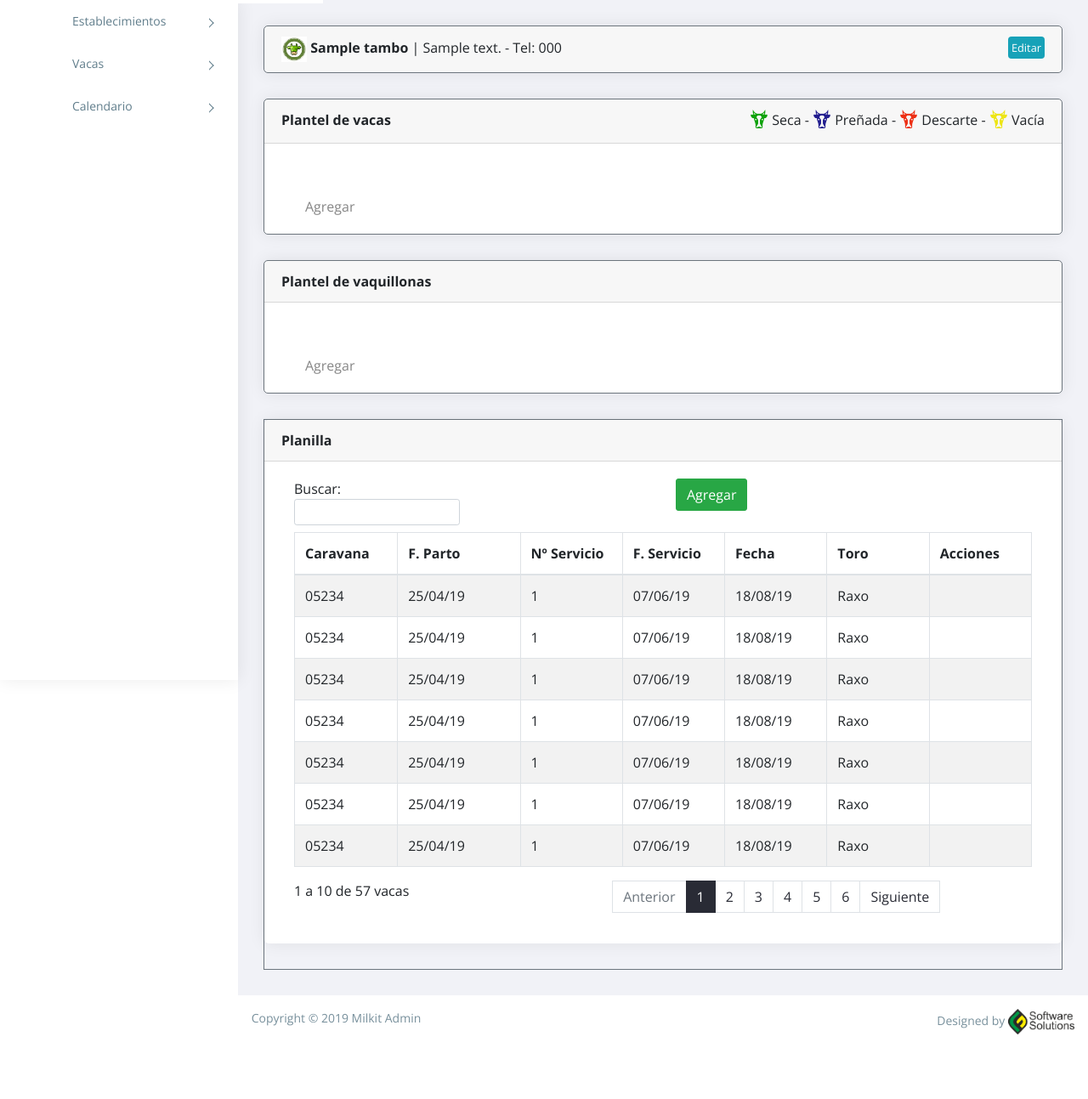
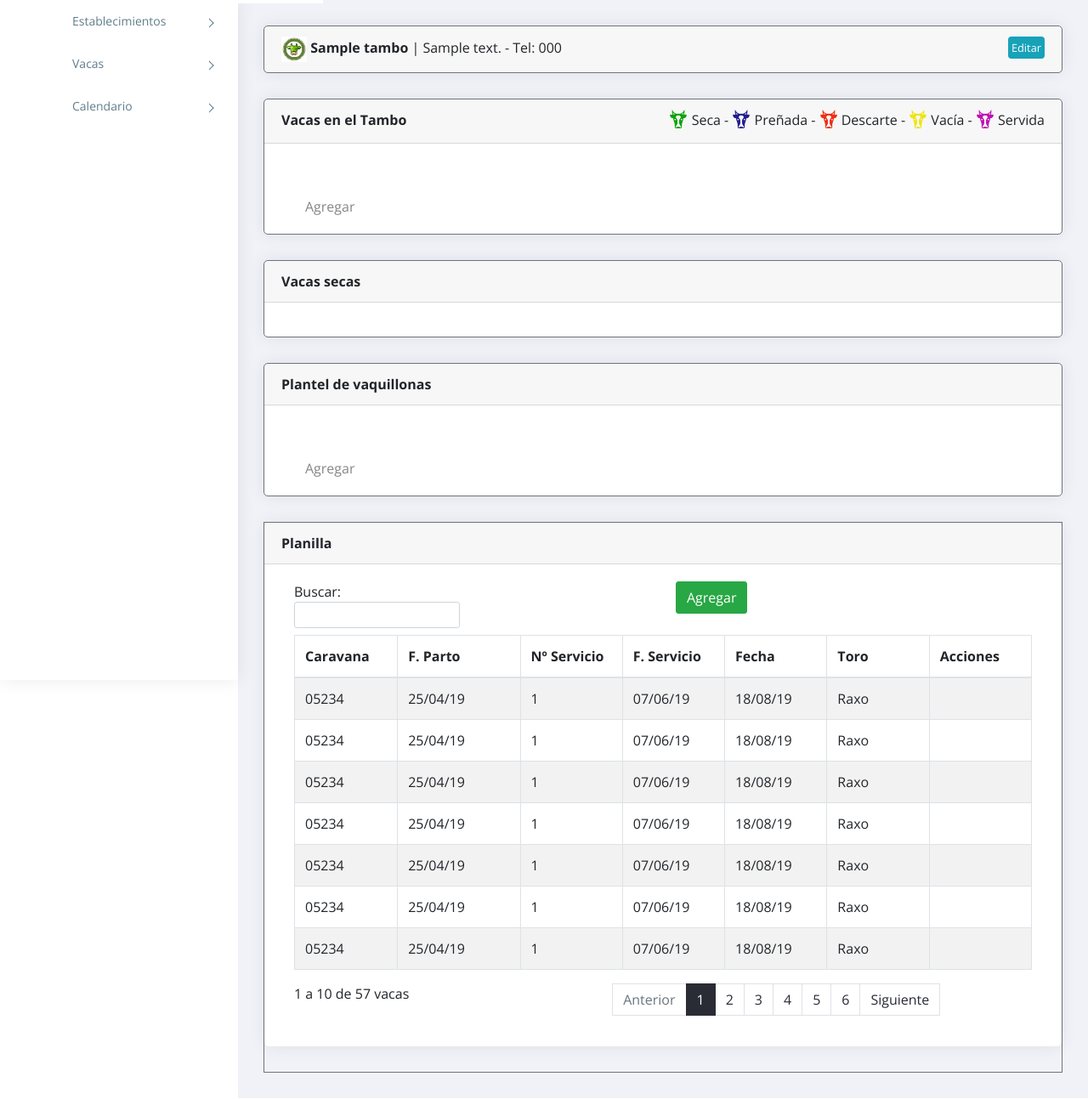
Before and after one commit to canario15/milkit, a Rails app: page /tambos/1 in a window 1280 px wide. Shown: the part 55-1348 px from the top of the page at 85% size. Before the commit the page ends 1272 px from the top, so only its background shows below. Run offline with Rails 7, Linux system fonts and the light colour scheme; a user stored in the database is signed in; tables that the repository leaves empty hold one stand-in row (values such as "Sample post"); some libraries are stand-ins or nearby versions.

Commit message:
add references and new  emtpy cow card

```diff
--- a/app/models/cow.rb
+++ b/app/models/cow.rb
@@ -18,9 +18,10 @@
   validates_uniqueness_of :caravan, scope: :tambo_id
 
   default_scope { where.not(status: :dead).order(caravan: :asc) }
-
+  scope :no_empty, -> { where.not(status: :empty) }
   scope :vacas, -> { where(cow_type: 1) }
   scope :vaquillonas, -> { where(cow_type: 2) }
+  scope :vaquillonas_tambo, -> { where(cow_type: 3) }
 
   def self.status_attributes_for_select
     statuses.map do |status, _|
--- a/app/views/tambos/show.html.erb
+++ b/app/views/tambos/show.html.erb
@@ -16,17 +16,18 @@
 <div class="card border border-secondary">
   <div class="card-header">
     <strong>
-      Plantel de vacas
+      Vacas en el Tambo
     </strong>
     <span class="float-right">
       <%= image_tag "1_cow_icon.png", class: "cow-reference" %> Seca -
       <%= image_tag "2_cow_icon.png", class: "cow-reference" %> Preñada -
       <%= image_tag "3_cow_icon.png", class: "cow-reference" %> Descarte -
-      <%= image_tag "4_cow_icon.png", class: "cow-reference" %> Vacía
+      <%= image_tag "4_cow_icon.png", class: "cow-reference" %> Vacía -
+      <%= image_tag "6_cow_icon.png", class: "cow-reference" %> Servida
     </span>
   </div>
   <div class="card-body card-block">
-    <% @vacas.each do |cow| %>
+    <% @vacas.no_empty.each do |cow| %>
       <%= link_to cow_path(cow) do %>
         <div class="cow-item">
           <%= image_tag "#{cow.status_number}_cow_icon.png" %></br>
@@ -39,6 +40,24 @@
           <i class="fa fa-plus-square cow-add-icon"></i></br>
           Agregar
       </div>
+    <% end %>
+  </div>
+</div>
+
+<div class="card border border-secondary">
+  <div class="card-header">
+    <strong>
+      Vacas secas
+    </strong>
+  </div>
+  <div class="card-body card-block">
+    <% @vacas.empty.each do |cow| %>
+      <%= link_to cow_path(cow) do %>
+        <div class="cow-item">
+          <%= image_tag "#{cow.status_number}_cow_icon.png" %></br>
+          <%= cow.caravan %>
+        </div>
+      <% end %>
     <% end %>
   </div>
 </div>
```
